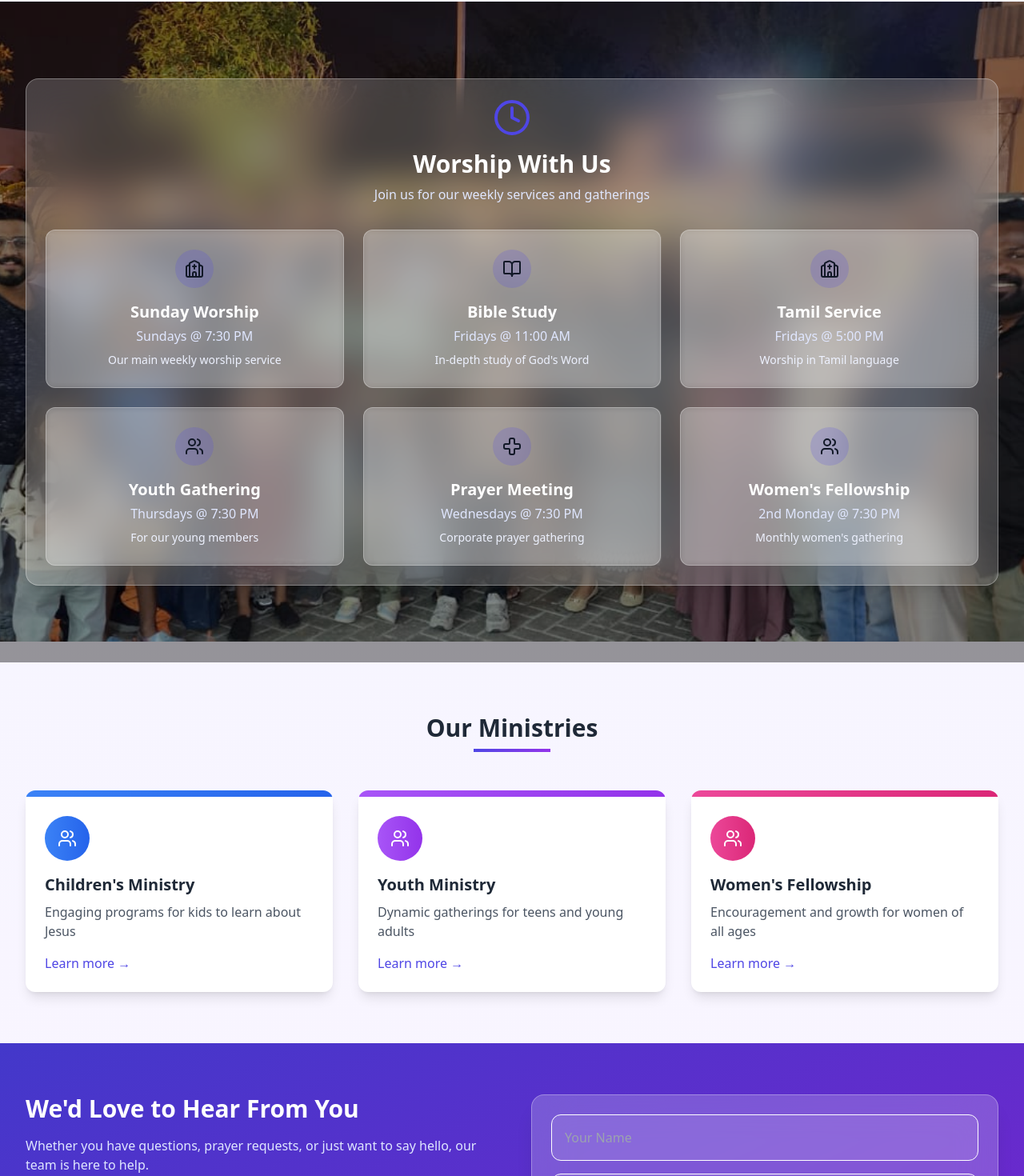
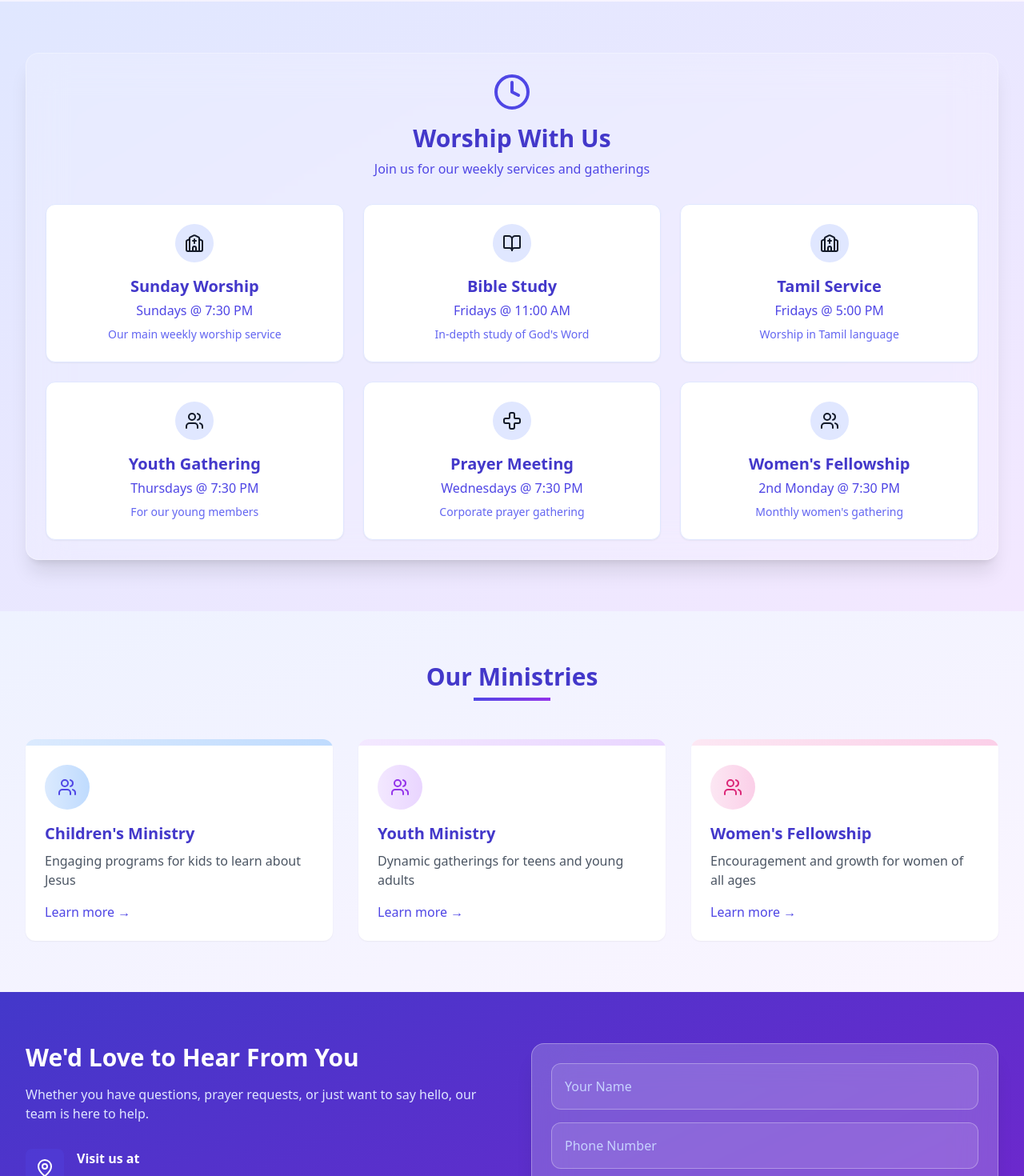
Before and after one commit to chrismat-05/shalom, a React (Vite) app: page / in a window 1280 px wide. Shown: the part 2012-3482 px from the top of the page at 80% size. Built offline with nearby package versions, Linux system fonts and the light colour scheme.

Commit message:
UI update Home meeting timings sections

```diff
--- a/src/pages/Home.jsx
+++ b/src/pages/Home.jsx
@@ -29,13 +29,6 @@ const itemVariants = {
   },
 };
 
-const fadeIn = {
-  hidden: { opacity: 0 },
-  visible: {
-    opacity: 1,
-    transition: { duration: 0.8 }
-  }
-};
 export default function Home() {
   return (
     <div className="bg-gradient-to-b from-blue-50 to-purple-50">
@@ -85,7 +78,8 @@ export default function Home() {
         </div>
       </FixedBackgroundSection>
 
-      <div className="max-w-7xl mx-auto px-4 sm:px-8 py-16">
+      <div className="bg-gradient-to-br from-indigo-50 to-purple-50 py-16">
+        <div className="max-w-7xl mx-auto px-4 sm:px-8">
           <motion.section
             className="grid md:grid-cols-2 gap-12 items-center"
             initial="hidden"
@@ -131,9 +125,10 @@ export default function Home() {
             </motion.div>
           </motion.section>
         </div>
+      </div>
 
-      <FixedBackgroundSection imageUrl={images.bg2} darken={0.4}>
-        <div className="max-w-7xl mx-auto px-4 sm:px-8 py-24 relative z-10">
+      <div className="bg-gradient-to-br from-indigo-100 to-purple-100 py-16">
+        <div className="max-w-7xl mx-auto px-4 sm:px-8">
           <motion.section
             id="events"
             initial="hidden"
@@ -144,8 +139,8 @@ export default function Home() {
             <FrostedCard>
               <motion.div variants={itemVariants} className="text-center mb-8">
                 <Clock size={48} className="mx-auto text-indigo-600 mb-4" />
-                <h2 className="text-3xl font-bold text-white mb-2">Worship With Us</h2>
-                <p className="text-indigo-100">Join us for our weekly services and gatherings</p>
+                <h2 className="text-3xl font-bold text-indigo-700 mb-2">Worship With Us</h2>
+                <p className="text-indigo-600">Join us for our weekly services and gatherings</p>
               </motion.div>
 
               <motion.div
@@ -162,17 +157,17 @@ export default function Home() {
                 ].map((item, idx) => (
                   <motion.div
                     key={idx}
-                    className="bg-white/20 backdrop-blur-sm rounded-xl p-6 border border-white/30 hover:bg-white/30 transition cursor-pointer group"
+                    className="bg-white rounded-xl p-6 border border-indigo-100 hover:border-indigo-200 transition cursor-pointer group shadow-sm"
                     variants={itemVariants}
                     whileHover={{ y: -5 }}
                   >
                     <div className="flex flex-col items-center text-center">
-                      <div className="bg-indigo-600/20 p-3 rounded-full mb-4 group-hover:bg-indigo-600/30 transition">
+                      <div className="bg-indigo-100 p-3 rounded-full mb-4 group-hover:bg-indigo-200 transition">
                         {item.icon}
                       </div>
-                      <h3 className="font-bold text-white text-xl mb-1">{item.title}</h3>
-                      <p className="text-indigo-100 font-medium mb-2">{item.time}</p>
-                      <p className="text-indigo-50 text-sm">{item.desc}</p>
+                      <h3 className="font-bold text-indigo-700 text-xl mb-1">{item.title}</h3>
+                      <p className="text-indigo-600 font-medium mb-2">{item.time}</p>
+                      <p className="text-indigo-500 text-sm">{item.desc}</p>
                     </div>
                   </motion.div>
                 ))}
@@ -180,9 +175,10 @@ export default function Home() {
             </FrostedCard>
           </motion.section>
         </div>
-      </FixedBackgroundSection>
+      </div>
 
-      <div className="max-w-7xl mx-auto px-4 sm:px-8 py-16">
+      <div className="bg-gradient-to-br from-indigo-50 to-purple-50 py-16">
+        <div className="max-w-7xl mx-auto px-4 sm:px-8">
           <motion.section
             initial="hidden"
             whileInView="visible"
@@ -190,7 +186,7 @@ export default function Home() {
             variants={containerVariants}
           >
             <motion.div variants={itemVariants} className="text-center mb-12">
-            <h2 className="text-3xl font-bold text-gray-800 mb-2">Our Ministries</h2>
+              <h2 className="text-3xl font-bold text-indigo-700 mb-2">Our Ministries</h2>
               <div className="w-24 h-1 bg-gradient-to-r from-indigo-600 to-purple-600 mx-auto"></div>
             </motion.div>
 
@@ -202,34 +198,34 @@ export default function Home() {
                 {
                   title: "Children's Ministry",
                   desc: "Engaging programs for kids to learn about Jesus",
-                icon: <Users />,
-                color: "from-blue-500 to-blue-600"
+                  icon: <Users className="text-indigo-600" />,
+                  color: "from-blue-100 to-blue-200"
                 },
                 {
                   title: "Youth Ministry",
                   desc: "Dynamic gatherings for teens and young adults",
-                icon: <Users />,
-                color: "from-purple-500 to-purple-600"
+                  icon: <Users className="text-purple-600" />,
+                  color: "from-purple-100 to-purple-200"
                 },
                 {
                   title: "Women's Fellowship",
                   desc: "Encouragement and growth for women of all ages",
-                icon: <Users />,
-                color: "from-pink-500 to-pink-600"
+                  icon: <Users className="text-pink-600" />,
+                  color: "from-pink-100 to-pink-200"
                 },
               ].map((item, idx) => (
                 <motion.div
                   key={idx}
-                className="bg-white rounded-xl shadow-lg overflow-hidden hover:shadow-xl transition"
+                  className="bg-white rounded-xl shadow-sm overflow-hidden hover:shadow-md transition"
                   variants={itemVariants}
-                whileHover={{ y: -10 }}
+                  whileHover={{ y: -5 }}
                 >
                   <div className={`h-2 bg-gradient-to-r ${item.color}`}></div>
                   <div className="p-6">
-                  <div className={`bg-gradient-to-r ${item.color} p-3 rounded-full w-14 h-14 flex items-center justify-center text-white mb-4`}>
+                    <div className={`bg-gradient-to-r ${item.color} p-3 rounded-full w-14 h-14 flex items-center justify-center mb-4`}>
                       {item.icon}
                     </div>
-                  <h3 className="text-xl font-bold text-gray-800 mb-2">{item.title}</h3>
+                    <h3 className="text-xl font-bold text-indigo-700 mb-2">{item.title}</h3>
                     <p className="text-gray-600">{item.desc}</p>
                     <a href="#" className="mt-4 inline-block text-indigo-600 hover:underline">Learn more →</a>
                   </div>
@@ -237,6 +233,7 @@ export default function Home() {
               ))}
             </motion.div>
           </motion.section>
+        </div>
       </div>
 
       <div className="bg-gradient-to-br from-indigo-700 to-purple-700 py-16">
@@ -312,7 +309,7 @@ export default function Home() {
                   data-netlify="true"
                   className="grid gap-4"
                 >
-                  <input type="hidden" name="getintouch" value="contact" />
+                  <input type="hidden" name="form-name" value="contact" />
 
                   <div className="relative">
                     <input
@@ -320,7 +317,7 @@ export default function Home() {
                       name="name"
                       placeholder="Your Name"
                       required
-                      className="w-full p-4 rounded-xl bg-white/10 border border-white focus:border-indigo-300 focus:ring-2 focus:ring-indigo-200 outline-none transition"
+                      className="w-full p-4 rounded-xl bg-white/10 border border-white/30 focus:border-indigo-300 focus:ring-2 focus:ring-indigo-200 outline-none transition text-white placeholder-indigo-200"
                     />
                   </div>
 
@@ -330,7 +327,7 @@ export default function Home() {
                       name="phone"
                       placeholder="Phone Number"
                       required
-                      className="w-full p-4 rounded-xl bg-white/10 border border-white focus:border-indigo-300 focus:ring-2 focus:ring-indigo-200 outline-none transition"
+                      className="w-full p-4 rounded-xl bg-white/10 border border-white/30 focus:border-indigo-300 focus:ring-2 focus:ring-indigo-200 outline-none transition text-white placeholder-indigo-200"
                     />
                   </div>
 
@@ -339,7 +336,7 @@ export default function Home() {
                       type="email"
                       name="email"
                       placeholder="Your Email (optional)"
-                      className="w-full p-4 rounded-xl bg-white/10 border border-white focus:border-indigo-300 focus:ring-2 focus:ring-indigo-200 outline-none transition"
+                      className="w-full p-4 rounded-xl bg-white/10 border border-white/30 focus:border-indigo-300 focus:ring-2 focus:ring-indigo-200 outline-none transition text-white placeholder-indigo-200"
                     />
                   </div>
 
@@ -349,7 +346,7 @@ export default function Home() {
                       rows="4"
                       placeholder="Your Message or Prayer Request"
                       required
-                      className="w-full p-4 rounded-xl bg-white/10 border border-white focus:border-indigo-300 focus:ring-2 focus:ring-indigo-200 outline-none transition"
+                      className="w-full p-4 rounded-xl bg-white/10 border border-white/30 focus:border-indigo-300 focus:ring-2 focus:ring-indigo-200 outline-none transition text-white placeholder-indigo-200"
                     ></textarea>
                   </div>
 
```
Lines whose indentation alone changed are shown as unchanged.
